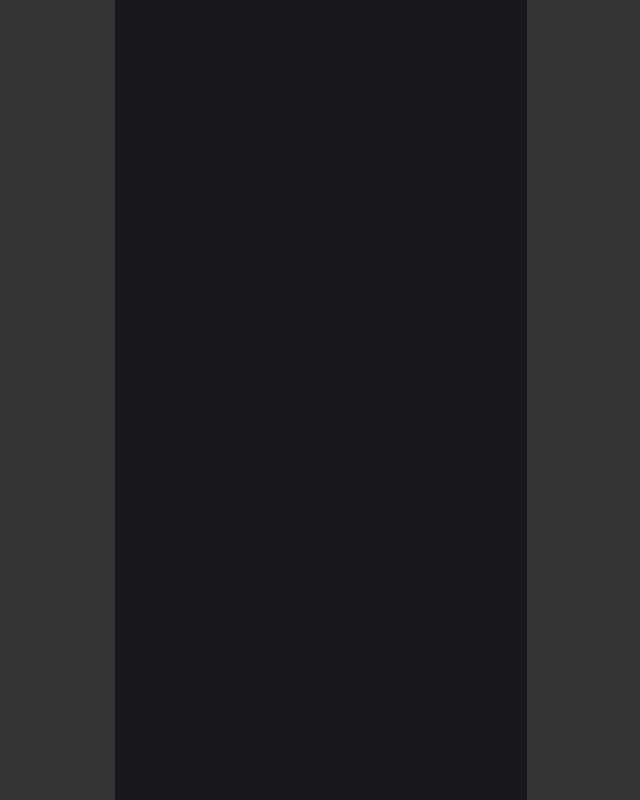
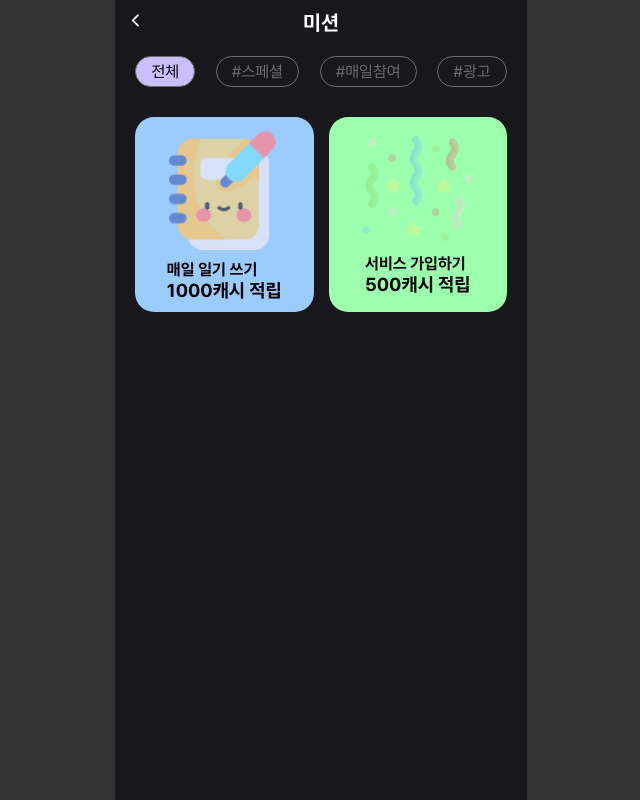
Before and after one commit to Project-Daon/frontend, a React (Vite) app: page /mission in a window 1280 px wide. Before the commit this address had no page. Shown: the whole page, without its empty margins (319-959 px from the left). Built offline with nearby package versions, Linux system fonts and the light colour scheme.

Commit message:
feat(mission) : 미션 페이지 완성

```diff
--- a/src/App.tsx
+++ b/src/App.tsx
@@ -1,5 +1,6 @@
 import { lazy, Suspense } from "react"
 import { Route, Routes } from "react-router-dom"
+import MissionPage from "./pages/mission/index.tsx"
 
 function App() {
   const MainPage = lazy(() => import("./pages/main/index.tsx"))
@@ -20,6 +21,7 @@ function App() {
         <Route path="/edit" element={<EditPage />} />
         <Route path="/diarys" element={<DiaryPage />} />
         <Route path="/diarys/writing" element={<DiaryWritingPage />} />
+        <Route path="/mission" element={<MissionPage />} />
       </Routes>
     </Suspense>
   )
--- /dev/null
+++ b/src/pages/mission/components.tsx
@@ -0,0 +1,43 @@
+import { useState } from "react";
+import style from "./style.module.css"
+import { LuChevronLeft } from "react-icons/lu";
+
+export const MissionHeaderComponent = () => {
+    return (
+        <div className={style.header}>
+            <h2 onClick={() => location.replace("/")}><LuChevronLeft /></h2>
+            <h2>미션</h2>
+            <h2 style={{ opacity: 0 }}><LuChevronLeft /></h2>
+        </div>
+    )
+}
+
+
+export const MissionTagComponent = () => {
+    const [select, setSelect] = useState(1);
+    const tags = ["전체", "#스페셜", "#매일참여", "#광고"]
+    return (
+        <div className={style.mission_tags}>
+            {
+                tags.map((item, i) => {
+                    return (
+                        <span onClick={() => setSelect(i + 1)} key={i} style={(i + 1) == select ? { backgroundColor: "#CBBEFF", color: "black" } : {}}>{item}</span>
+                    )
+                })
+            }
+        </div>
+    )
+}
+
+export const MissionItemcomponent = () => {
+    return (
+        <div className={style.item}>
+            <img src="/icon/book.png" style={{ opacity: "0.8", width: "70%" }} />
+            <div className={style.desc}>
+                <h4>매일 일기 쓰기</h4>
+                <h3>1000캐시 적립</h3>
+            </div>
+
+        </div>
+    )
+}
--- /dev/null
+++ b/src/pages/mission/index.tsx
@@ -0,0 +1,30 @@
+import { MissionHeaderComponent, MissionTagComponent } from "./components"
+import style from "./style.module.css"
+const MissionPage = () => {
+    return (
+        <div>
+            <MissionHeaderComponent />
+            <MissionTagComponent />
+            <div style={{ display: "grid", gridTemplateColumns: "1fr 1fr", gridColumnGap: "15px", padding: "20px" }}>
+                <div className={style.item}>
+                    <img src="/icon/book.png" style={{ opacity: "0.8", width: "70%" }} />
+                    <div className={style.desc}>
+                        <h4>매일 일기 쓰기</h4>
+                        <h3>1000캐시 적립</h3>
+                    </div>
+
+                </div>
+                <div className={style.item} style={{ backgroundColor: "#9BFFAD" }}>
+                    <img src="/icon/cc.png" style={{ width: "70%" }} />
+                    <div className={style.desc}>
+                        <h4>서비스 가입하기</h4>
+                        <h3>500캐시 적립</h3>
+                    </div>
+
+                </div>
+            </div>
+        </div>
+    )
+}
+
+export default MissionPage;
--- /dev/null
+++ b/src/pages/mission/style.module.css
@@ -0,0 +1,50 @@
+.header {
+    padding: 10px;
+    color: white;
+    display: flex;
+    justify-content: space-between;
+    align-items: center;
+}
+
+.header>h2 {
+    font-size: 1.3em;
+}
+
+.header>div>.title {
+    font-size: 1.2em;
+    text-align: center;
+    color: var(--color-light-gray);
+    font-weight: 600;
+}
+
+
+
+.mission_tags {
+    display: flex;
+    justify-content: space-around;
+    padding: 10px;
+}
+
+.mission_tags>span {
+    border: 1px solid var(--color-light-gray);
+    color: var(--color-light-gray);
+    padding: 5px;
+    padding-left: 15px;
+    padding-right: 15px;
+    border-radius: 1.2em;
+}
+
+.item {
+    background-color: #9BCBFF;
+    padding: 10px;
+    display: flex;
+    flex-direction: column;
+    border-radius: 1.2em;
+    justify-content: center;
+    align-items: center;
+}
+
+.item>.desc {
+    margin-top: 10px;
+    color: black;
+}
```
Also changed, not shown: public/icon/book.png (added), public/icon/cc.png (added).
